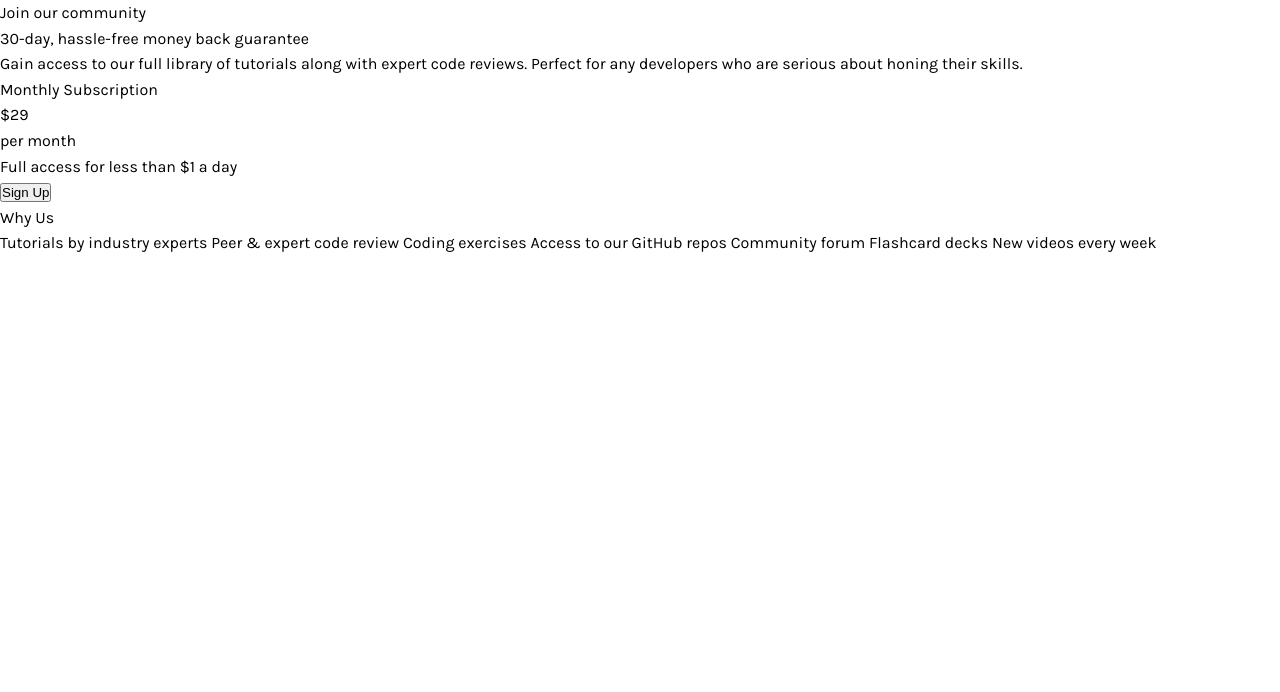
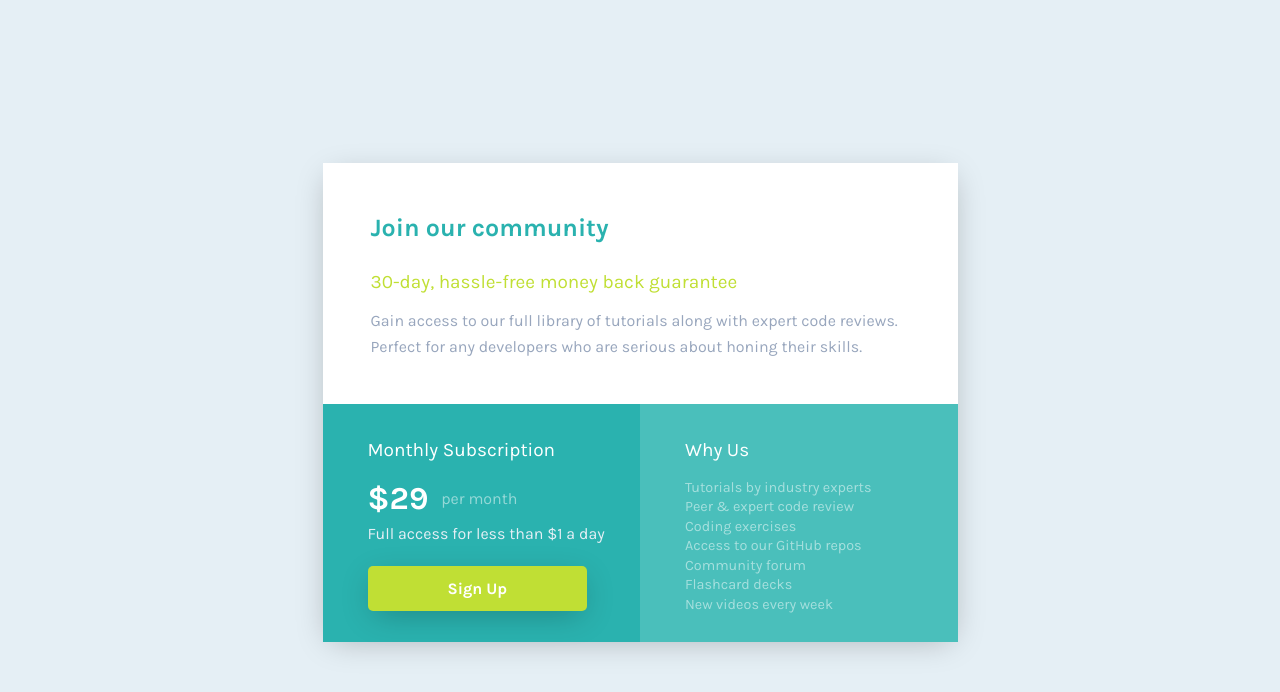
Before and after one commit to Norwyx/single-price-grid, a plain HTML site: page index.html in a window 1280 px wide. Drawn offline with Linux system fonts and the light colour scheme.

Commit message:
Desktop version finished

```diff
--- a/index.html
+++ b/index.html
@@ -20,7 +20,7 @@
       </div>
     </div>
     <div class="bottom-section">
-      <div class="left-section">
+      <div class="section left-section">
         <p class="left-title">Monthly Subscription</p>
         <div class="pricing">
           <p class="price">$29</p>
@@ -29,15 +29,18 @@
         <p class="left-info">Full access for less than $1 a day</p>
         <button class="btn">Sign Up</button>
       </div>
-      <div class="right-section">
+      <div class="section right-section">
         <p class="right-title">Why Us</p>
-        <p class="right-info">Tutorials by industry experts
-          Peer & expert code review
-          Coding exercises
-          Access to our GitHub repos
-          Community forum
-          Flashcard decks
-          New videos every week</p>
+        <p class="right-info">
+          <ul class="list">
+            <li>Tutorials by industry experts</li>
+            <li>Peer & expert code review</li>
+            <li>Coding exercises</li>
+            <li>Access to our GitHub repos</li>
+            <li>Community forum</li>
+            <li>Flashcard decks</li>
+            <li>New videos every week</li>
+          </ul>
       </div>
     </div>
   </main>
--- a/style.css
+++ b/style.css
@@ -1,5 +1,6 @@
 :root {
     --cyan: hsl(179, 62%, 43%);
+    --light-cyan: hsl(178, 48%, 52%);
     --bright-yellow: hsl(71, 73%, 54%);
     --light-gray: hsl(204, 43%, 93%);
     --grayish-blue: hsl(218, 22%, 67%);
@@ -16,5 +17,117 @@
 body {
     font-family: var(--ff-primary);
     font-size: 1rem;
+    font-weight: 400;
     line-height: 1.6;
+    display: flex;
+    justify-content: center;
+    align-items: center;
+    height: 100vh;
+    background-color: var(--light-gray);
 }
+
+.container {
+    border-radius: 15px;
+    width: 39.6875rem;
+    height: 29.6875rem;
+    box-shadow: 0px 8px 32px -6px rgba(0,0,0,0.26);
+}
+
+.top-section {
+    background-color: #fff;
+    padding: 2.8125rem 3rem 2.8125rem 3rem;
+
+}
+
+.title {
+    font-size: 1.5625rem;
+    font-weight: 700;
+    color: var(--cyan);
+}
+
+#trial {
+    font-size: 1.1875rem;
+    color: var(--bright-yellow);
+    padding-top: 1.2rem;
+}
+
+#info {
+    color: var(--grayish-blue);
+    padding-top: 0.7rem;
+}
+
+.section {
+    width: 19.84375rem;
+    height: 14.84375rem;
+}
+
+.bottom-section {
+    display: flex;
+}
+
+.left-section {
+    background-color: var(--cyan);
+    color: #fff;
+}
+
+.left-title {
+    font-size: 1.1875rem;
+    margin: 1.9rem 2.8125rem 0 2.8125rem;
+}
+
+.pricing {
+    display: flex;
+    align-items: center;
+    margin: 0.5rem 2.8125rem 0 2.8125rem;
+}
+
+.price {
+    font-size: 2rem;
+    font-weight: 700;
+}
+
+.price-text {
+    opacity: 0.5;
+    padding-left: 0.8rem;
+}
+
+.left-info {
+    color: var(--light-gray);
+    margin: -0.2rem 0 0 2.8125rem;
+}
+
+.btn {
+    font-family: var(--ff-primary);
+    font-size: 1rem;
+    font-weight: 700;
+    background-color: var(--bright-yellow);
+    color: #fff;
+    border: none;
+    cursor: pointer;
+    border-radius: 5px;
+    margin: 1.2rem 0 0 2.8125rem;
+    padding: 0.8rem 5rem 0.8rem 5rem;
+    transition-duration: 0.4s;
+    box-shadow: 0px 8px 32px -6px rgba(0,0,0,0.26);
+}
+
+.right-section {
+    background-color: var(--light-cyan);
+    color: #fff;
+}
+
+.right-title {
+    font-size: 1.1875rem;
+    margin: 1.9rem 2.8125rem 0.8rem 2.8125rem;
+}
+
+ul {
+    list-style-type: none;
+    line-height: 1.35;
+}
+
+.list li {
+    opacity: 0.5;
+    font-size: 0.9rem;
+    margin: 0 0 0 2.8125rem;
+}
```
